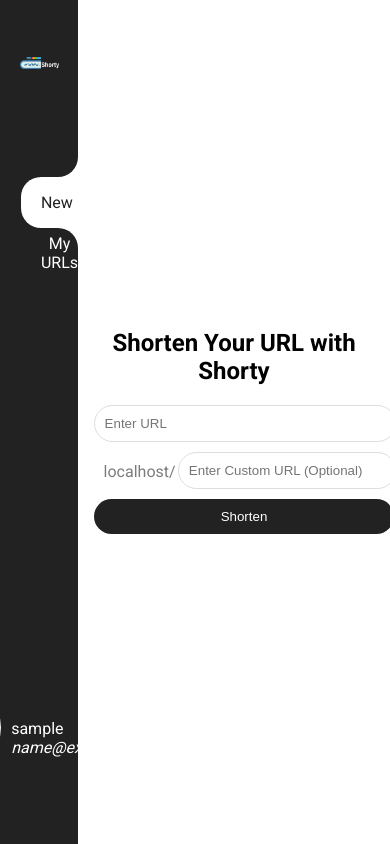
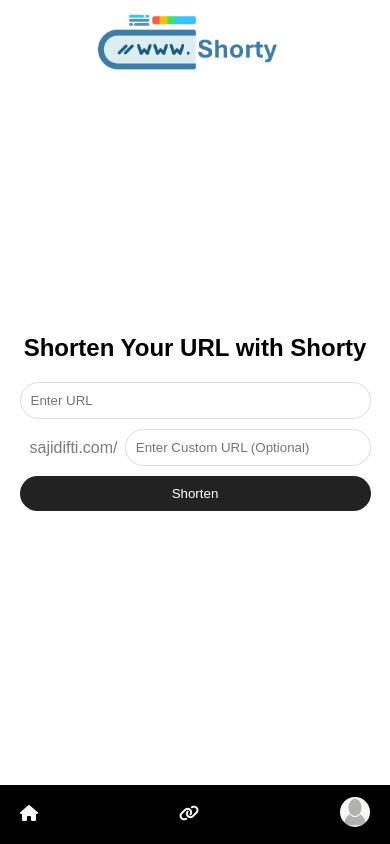
Before and after one commit to sajidifti/sajidifti.com, a Django app: page /Shorty/ in a window 390 px wide. Run offline with Django 4.2, Linux system fonts and the light colour scheme; the visitor is signed in with stand-in values (Sample User, id 1); some libraries are stand-ins or nearby versions.

Commit message:
shorty responsive + contact reCAPTCHA

```diff
--- a/portfolio/settings.py
+++ b/portfolio/settings.py
@@ -25,7 +25,7 @@
 SECRET_KEY = credentials.secretKey
 
 # SECURITY WARNING: don't run with debug turned on in production!
-DEBUG = True
+DEBUG = False
 
 ALLOWED_HOSTS = ['sajidifti.com', 'www.sajidifti.com']
 
--- a/static/css/shorty-style.css
+++ b/static/css/shorty-style.css
@@ -22,10 +22,11 @@
   --left-panel-bg-color: #222;
 }
 
-body,
-html {
+* {
   margin: 0;
   padding: 0;
+  box-sizing: border-box;
+  font-family: "Poppins", sans-serif;
 }
 
 body {
@@ -49,6 +50,7 @@
 }
 
 .login-form p {
+  margin-top: 12px;
   margin-left: 10px;
 }
 
@@ -67,7 +69,7 @@
 }
 
 .login-form button {
-  width: calc(100% + 20px);
+  width: 100%;
   padding: 10px;
   background-color: var(--left-panel-bg-color);
   color: var(--white-color);
@@ -97,13 +99,6 @@
   margin-bottom: 20px;
 }
 
-/* Media Queries */
-@media (max-width: 768px) {
-  .login-form {
-    width: 90%;
-  }
-}
-
 /* End */
 
 /* index */
@@ -128,8 +123,13 @@
 .right {
   width: 80%;
   height: 100vh;
+  /* padding: 15px; */
   /* background-color: #fdfdfd; */
   overflow-y: auto;
+}
+
+.bottom-nav {
+  display: none;
 }
 
 /* nav panel start*/
@@ -143,6 +143,10 @@
 
 .logo img {
   width: 50%;
+}
+
+.mobile-logo {
+  display: none;
 }
 
 .navcontainer {
@@ -323,6 +327,16 @@
   flex-direction: column;
 }
 
+.users-form-container h2 {
+  margin-top: 15px;
+  display: flex;
+  text-align: center;
+}
+
+.users-form-container table {
+  margin-top: 40px;
+}
+
 .users-form {
   width: 70%;
 }
@@ -363,6 +377,7 @@
 /* message */
 .message-container {
   display: flex;
+  margin: 15px;
   justify-content: center;
   align-items: center;
   text-align: center;
@@ -414,7 +429,7 @@
 .buttons {
   display: flex;
   /* justify-content: space-between; */
-  width: calc(100% + 20px);
+  width: 100%;
   margin-top: 20px;
   text-align: center;
   justify-content: center;
@@ -465,8 +480,8 @@
   position: absolute;
   z-index: 1;
   bottom: 150%;
-  left: 50%;
-  margin-left: -75px;
+  /* left: 50%; */
+  margin-left: -150px;
   opacity: 0;
   transition: opacity 0.3s;
 }
@@ -486,3 +501,81 @@
   visibility: visible;
   opacity: 1;
 }
+
+@media only screen and (max-width: 1200px) {
+  .login-form {
+    width: 90%;
+  }
+  .left {
+    display: none;
+  }
+
+  .right {
+    padding: 0;
+    width: 100dvw;
+    min-height: 100dvh;
+  }
+
+  .bottom-nav {
+    display: flex;
+    position: fixed;
+    bottom: 0;
+    left: 0;
+    width: 100%;
+    height: 7vh;
+    background-color: #000;
+    padding: 10px;
+    text-align: center;
+    align-items: center;
+    justify-content: space-between;
+  }
+
+  .bottom-nav a {
+    text-decoration: none;
+    margin: 0 10px;
+    color: #f8f9fa;
+  }
+
+  .mobile-logo {
+    display: flex;
+    position: fixed;
+    height: 10vh;
+    background-color: #fff;
+    justify-content: center;
+    align-items: center;
+  }
+
+  .mobile-logo img {
+    width: 50%;
+  }
+
+  .original-url {
+    display: none;
+  }
+
+  .users-form-container {
+    margin-top: 10vh;
+  }
+
+  .mobile-profile-container {
+    display: inline-block;
+  }
+
+  .mobile-profile-photo {
+    width: 30px;
+    height: 30px;
+    border-radius: 50%;
+  }
+
+  .mobile-profile-photo {
+    width: 30px !important;
+    height: 30px !important;
+    border-radius: 50%;
+  }
+}
+
+@media only screen and (max-width: 900px) {
+  .buttons a {
+    font-size: 8px;
+  }
+}
--- a/templates/landing/index.html
+++ b/templates/landing/index.html
@@ -254,6 +254,9 @@
                             <input type="text" name="name" placeholder="Your Name" required>
                             <input type="email" name="email" placeholder="Your Email" required>
                             <textarea name="message" rows="6" placeholder="Your Message"></textarea>
+                            <div class="captcha-container">
+                                {{ form.captcha }}
+                            </div>
                             <button type="submit" class="btn btn2">Submit</button>
                         </form>
                         <span id="msg"></span>
@@ -274,5 +277,6 @@
         <!-- Scroll to The Top -->
         <div class="scroll-to-top" id="scrollButton" onclick="scrollToTop()">↑</div>
         <script src="{% static "js/script.js" %}"></script>
+
     </body>
 </html>
--- /dev/null
+++ b/templates/main/bottomNav.html
@@ -0,0 +1,18 @@
+<div class="bottom-nav">
+    <a href="{% url 'home' %}"><i class="fas fa-home"></i></a>
+    <a href="{% url "myurls" %}"><i class="fa-solid fa-link"></i></a>
+    {% if user.groups.all.0.name == 'admin' %}
+        <a href="{% url "allurls" %}"><i class="fa-solid fa-border-all"></i></a>
+        <a href="{% url "customadmin" %}"><i class="fa-solid fa-check-to-slot"></i></a>
+        <a href="{% url "allusers" %}"><i class="fa-solid fa-user-check"></i></a>
+    {% endif %}
+    <a href="{% url 'profile' %}">
+        <div class="mobile-profile-container">
+            <div>
+                <img src="{{ user.image.url }}"
+                     alt="Profile Photo"
+                     class="mobile-profile-photo">
+            </div>
+        </div>
+    </a>
+</div>
--- a/templates/main/index.html
+++ b/templates/main/index.html
@@ -6,9 +6,12 @@
         <meta name="viewport" content="width=device-width, initial-scale=1.0">
         <meta name="description" content="">
         <meta name="keywords" content="">
+        <!-- Links -->
         <link rel="stylesheet" href="{% static "css/shorty-style.css" %}">
         <link rel="stylesheet"
               href="https://fonts.googleapis.com/css2?family=Roboto:wght@400;700&display=swap">
+        <script src="https://kit.fontawesome.com/abffacff72.js"
+                crossorigin="anonymous"></script>
         <!-- favicon -->
         <link rel="icon" type="image/x-icon" href="{% static "images/fav.png" %}">
         <title>New - Shorty</title>
@@ -85,6 +88,9 @@
                 </div>
             </div>
             <div class="right">
+                <div class="mobile-logo">
+                    <img src="{% static "images/shorty_logo.png" %}" alt="Shorty Logo" srcset="">
+                </div>
                 <div class="form-container">
                     {% if messages %}
                         {% for message in messages %}
@@ -103,7 +109,7 @@
                                value="{% if form.original_url.value %}{{ form.original_url.value }}{% endif %}">
                         <div class="custom-url">
                             <div class="sajidifti">
-                                <p>{{ domain }}/</p>
+                                <p>sajidifti.com/</p>
                             </div>
                             <div class="customfield">
                                 <input type="text"
@@ -115,6 +121,7 @@
                         <button type="submit">Shorten</button>
                     </form>
                 </div>
+                {% include "main/bottomNav.html" %}
             </div>
         </div>
     </body>
--- a/templates/main/shortened.html
+++ b/templates/main/shortened.html
@@ -9,6 +9,8 @@
         <link rel="stylesheet" href="{% static "css/shorty-style.css" %}">
         <link rel="stylesheet"
               href="https://fonts.googleapis.com/css2?family=Roboto:wght@400;700&display=swap">
+        <script src="https://kit.fontawesome.com/abffacff72.js"
+                crossorigin="anonymous"></script>
         <!-- favicon -->
         <link rel="icon" type="image/x-icon" href="{% static "images/fav.png" %}">
         <title>New - Shorty</title>
@@ -84,6 +86,9 @@
                 </div>
             </div>
             <div class="right">
+                <div class="mobile-logo">
+                    <img src="{% static "images/shorty_logo.png" %}" alt="Shorty Logo" srcset="">
+                </div>
                 <div class="form-container">
                     {% if messages %}
                         {% for message in messages %}
@@ -112,6 +117,7 @@
                         </p>
                     </form>
                 </div>
+                {% include "main/bottomNav.html" %}
             </div>
         </div>
         <script>
--- a/templates/users/changepassword.html
+++ b/templates/users/changepassword.html
@@ -9,6 +9,8 @@
         <link rel="stylesheet" href="{% static "css/shorty-style.css" %}">
         <link rel="stylesheet"
               href="https://fonts.googleapis.com/css2?family=Roboto:wght@400;700&display=swap">
+        <script src="https://kit.fontawesome.com/abffacff72.js"
+                crossorigin="anonymous"></script>
         <!-- favicon -->
         <link rel="icon" type="image/x-icon" href="{% static "images/fav.png" %}">
         <title>Profile - Shorty</title>
@@ -84,6 +86,9 @@
                 </div>
             </div>
             <div class="right">
+                <div class="mobile-logo">
+                    <img src="{% static "images/shorty_logo.png" %}" alt="Shorty Logo" srcset="">
+                </div>
                 <div class="form-container">
                     {% if messages %}
                         {% for message in messages %}
@@ -102,6 +107,7 @@
                         <button type="submit">Change</button>
                     </form>
                 </div>
+                {% include "main/bottomNav.html" %}
             </div>
         </div>
     </body>
--- a/templates/users/delete_account.html
+++ b/templates/users/delete_account.html
@@ -9,6 +9,8 @@
         <link rel="stylesheet" href="{% static "css/shorty-style.css" %}">
         <link rel="stylesheet"
               href="https://fonts.googleapis.com/css2?family=Roboto:wght@400;700&display=swap">
+        <script src="https://kit.fontawesome.com/abffacff72.js"
+                crossorigin="anonymous"></script>
         <!-- favicon -->
         <link rel="icon" type="image/x-icon" href="{% static "images/fav.png" %}">
         <title>Delete Account - Shorty</title>
@@ -84,6 +86,9 @@
                 </div>
             </div>
             <div class="right">
+                <div class="mobile-logo">
+                    <img src="{% static "images/shorty_logo.png" %}" alt="Shorty Logo" srcset="">
+                </div>
                 <div class="form-container">
                     {% if messages %}
                         {% for message in messages %}
@@ -105,6 +110,7 @@
                         </p>
                     </form>
                 </div>
+                {% include "main/bottomNav.html" %}
             </div>
         </div>
         <script>
--- a/templates/users/profile.html
+++ b/templates/users/profile.html
@@ -9,6 +9,8 @@
         <link rel="stylesheet" href="{% static "css/shorty-style.css" %}">
         <link rel="stylesheet"
               href="https://fonts.googleapis.com/css2?family=Roboto:wght@400;700&display=swap">
+        <script src="https://kit.fontawesome.com/abffacff72.js"
+                crossorigin="anonymous"></script>
         <!-- favicon -->
         <link rel="icon" type="image/x-icon" href="{% static "images/fav.png" %}">
         <title>Profile - Shorty</title>
@@ -84,6 +86,9 @@
                 </div>
             </div>
             <div class="right">
+                <div class="mobile-logo">
+                    <img src="{% static "images/shorty_logo.png" %}" alt="Shorty Logo" srcset="">
+                </div>
                 <div class="form-container">
                     {% if messages %}
                         {% for message in messages %}
@@ -142,6 +147,7 @@
                         </div>
                     </form>
                 </div>
+                {% include "main/bottomNav.html" %}
             </div>
         </div>
         <script>
```
Also changed, not shown: landing/forms.py (+8 -0 lines), landing/views.py (+9 -1 lines), static/css/style.css (+4 -3 lines), templates/main/allURLs.html (+9 -2 lines), templates/main/myURLs.html (+9 -2 lines), templates/users/admin.html (+13 -7 lines), templates/users/users.html (+12 -6 lines), static/images/shorty_logo.png (added). Lines whose indentation alone changed are shown as unchanged.
